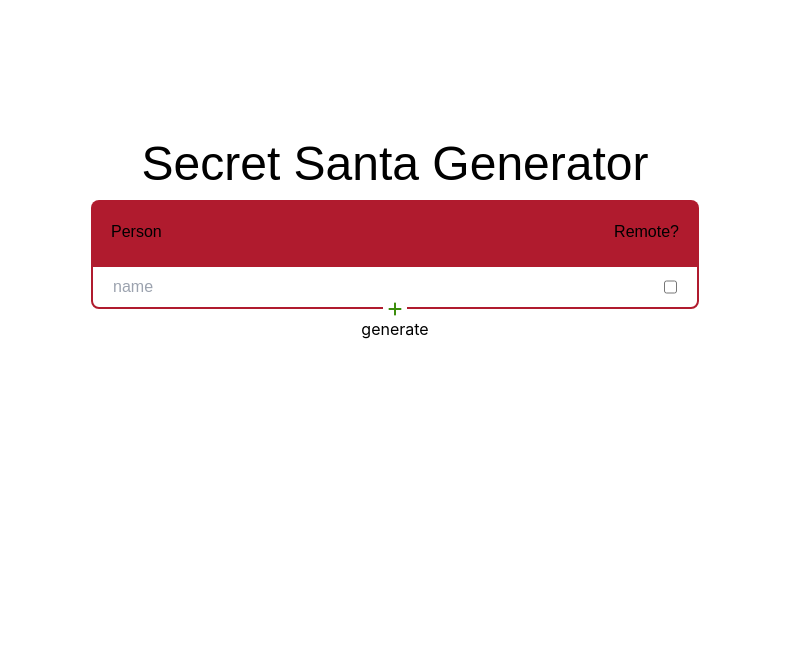
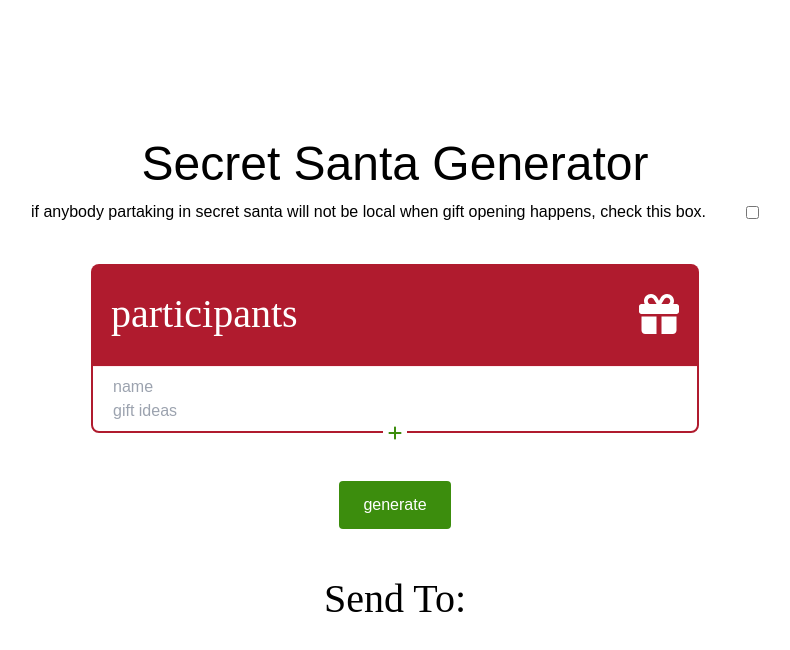
Before and after one commit to dylanbank/secret-santa, a React (Create React App) app: page / in a window 1280 px wide. Shown: the top 650 px of the page, without its empty margins (245-1035 px from the left). Built offline with nearby package versions, Linux system fonts and the light colour scheme.

Commit message:
added icons

```diff
--- a/src/components/personCard.js
+++ b/src/components/personCard.js
@@ -2,36 +2,54 @@ import { useState, useEffect } from "react";
 
 export default function PersonCard(props){
     const [ name, setName ] = useState('');
-    const [ remote, setRemote ] = useState(false);
+    const [ ideas, setIdeas ] = useState('');
     const [ address, setAddress ] =useState('');
+    const [visible, setVisible] = useState(true);
     useEffect(()=>{
         const newPersons = props.persons.map((person, index)=>{
-            console.log(person)
-            console.log(index)
             if(index != props.index){
                 return person;
             }else{
                 return {
                     name: name,
-                    remote: remote,
+                    ideas: ideas,
                     address: address
                 };
             }
         });
         props.setPersons(newPersons)
 
-    }, [name, remote, address]);
+    }, [name, ideas, address]);
+
+    useEffect(()=>{
+        setAddress('')
+    }, [props.remote]);
+
+    const Delete = () => {
+        let newPersons = [...props.persons];
+        newPersons.splice(props.index,1);
+        props.setPersons(newPersons);
+        setVisible(false);
+    }
 
     return(
-        <div className={`flex justify-between py-2 px-5 border-t border-t-red `}  >
-            <div className="flex flex-col items-start w-full">
-                <input className="w-full focus:outline-none" placeholder="name" value={name} onChange={(e)=>{setName(e.target.value)}} onKeyDown={(e)=>{ if(e.key==="Enter") {props.add()}}}></input>
-                { remote &&
-                    <input className="ml-6 focus:outline-none" placeholder="address" value={address} onChange={(e)=>{setAddress(e.target.value)}} />
+        <>
+        { visible &&
+            <div className={`flex justify-between items-center py-2 px-5 border-t border-t-pink `}  >
+                <div className="flex flex-col items-start w-full">
+                    <input className="w-full focus:outline-none" placeholder="name" value={name} onChange={(e)=>{setName(e.target.value)}} onKeyDown={(e)=>{ if(e.key==="Enter") {props.add()}}}></input>
+                    <input className="focus:outline-none" placeholder="gift ideas" value={ideas} onChange={(e)=>{setIdeas(e.target.value)}} />
+                    { props.remote &&
+                        <input className="focus:outline-none" placeholder="address" value={address} onChange={(e)=>{setAddress(e.target.value)}} />
+                    }
+                </div>
+                { props.index != 0 &&
+                    <a className='bg-white cursor-pointer h-4 w-6 flex justify-center items-center' onClick={Delete}>
+                        <div className='h-full w-full bg-trash-icon bg-center bg-no-repeat' />
+                    </a>
                 }
             </div>
-            <input type="checkbox" onChange={()=>{setRemote(!remote)}}/>
-
-        </div>
+        }
+        </>
     );
 }
--- a/src/index.css
+++ b/src/index.css
@@ -19,7 +19,7 @@ code {
 
 h1{
   font-size: 3rem;
-  font-family: 'Poppins', sans-serif;
+  font-family: 'Caveat Brush', sans-serif;
 }
 h2{
   font-size: 2.5rem;
@@ -32,7 +32,9 @@ input{
   background-color: transparent;
   font-family: 'Poppins', sans-serif;
 }
-
+a{
+  font-family: 'Poppins', sans-serif;
+}
 @media (max-width: 768px) {
 
   h1{
--- a/src/pages/Draw.js
+++ b/src/pages/Draw.js
@@ -3,15 +3,15 @@ import { useState } from "react";
 export default function Draw(props){
     return(
         <div className="h-screen w-screen flex justify-center items-center px-10 bg-red">
-            <div className="w-full md:w-1/2 md:h-1/2 p-10 bg-white">
+            <div className="w-full md:w-1/2 md:h-1/2 p-10 bg-white flex flex-col justify-between">
                 <div>
                     <h2 >Hey {props.santa}, you got</h2>
-                    <h2 >{window.atob(props.gifted)}</h2>
+                    <h1 >{window.atob(props.gifted)}</h1>
                     <h2 >for secret santa.</h2>
                 </div>
                 { props.address &&
                 <div>
-                    <h2>{window.atob(props.gifted)} will not be local so their address for mailing gifts to will be {window.atob(props.address)}</h2>
+                    <h2>if {window.atob(props.gifted)} will not be local at the gift opening, mail their gifts to {window.atob(props.address)}</h2>
                 </div>
                 }
             </div>
--- a/src/pages/New.js
+++ b/src/pages/New.js
@@ -1,18 +1,20 @@
 import { useState } from "react";
 import PersonCard from "../components/personCard";
 export default function New(){
+    const [ remote, setRemote ] = useState(false);
     const [ persons, setPersons ] = useState([{
         name: '',
-        remote: false,
+        ideas: '',
         address: ''
     }])
     const [ santas, setSantas ] = useState();
+
     const AddPerson = () => {
         setPersons(prevState => [
             ...prevState,
             {
                 name: '',
-        remote: false,
+                ideas: '',
                 address: '',
             }
         ])
@@ -22,8 +24,14 @@ export default function New(){
         //let copy = []
 
         persons.map((person,index) => {
+            if(remote){
+                if(person.address) {
+                    final.push(person);
+                }
+            }else{
                 if(person.name) {
                     final.push(person);
+                }
             }
         });
 
@@ -53,32 +61,39 @@ export default function New(){
       return (
         <div className='px-8 py-32 flex flex-col items-center'>
             <h1>Secret Santa Generator</h1>
+            <div className="flex items-center gap-10">
+                <p>if anybody partaking in secret santa will not be local when gift opening happens, check this box.</p>
+                <input type="checkbox" onChange={()=>{setRemote(!remote)}}/>
+            </div>
+            <div className='w-full md:w-1/2 mt-10'>
+                <div className='flex justify-between items-center bg-red p-5 rounded-t-lg'>
+                    <h2 className="text-white">participants </h2>
+                    <div className='h-10 w-10 bg-gift-icon bg-cover bg-no-repeat' />
 
-            <div className='w-full md:w-1/2'>
-                <div className='flex justify-between bg-red p-5 rounded-t-lg'>
-                    <p> Person </p>
-                    <p> Remote? </p>
                 </div>
                 <div className='rounded-b-lg border-2 border-red'>
                     {
                     persons.map((person, index) =>
-                        <PersonCard persons={persons} setPersons={setPersons} index={index} add={AddPerson}/>
+                        <PersonCard persons={persons} setPersons={setPersons} index={index} add={AddPerson} remote={remote} key={index}/>
                     )}
                 </div>
+
             </div>
             <a className='-mt-2 bg-white cursor-pointer h-4 w-6 flex justify-center items-center' onClick={AddPerson}>
                 <div className='h-full w-full bg-plus-icon bg-center bg-no-repeat' />
             </a>
-            <a className="cursor-pointer" onClick={Submit}>generate</a>
-
+            <a className="cursor-pointer mt-10 px-6 py-3 bg-green rounded text-white" onClick={Submit}>generate</a>
+            <div className="w-full md:w-1/2 mt-10 flex flex-col items-center">
+                <h2>Send To:</h2>
+                <div className="flex flex-col w-fit">
                 {
                     santas &&
                     santas.map((santa, index) =>
-                    <div>
-                        <p>{`${window.location.href}?santa=${santa.santa}&gifted=${window.btoa(santa.gifted)}&address=${window.btoa(santa.address)}`}</p>
-                    </div>
+                        <a href={`${window.location.href}?santa=${santa.santa}&gifted=${window.btoa(santa.gifted)}&address=${window.btoa(santa.address)}`}>{santa.santa}</a>
                     )
                 }
                 </div>
+            </div>
+        </div>
       );
 }
--- a/tailwind.config.js
+++ b/tailwind.config.js
@@ -13,7 +13,9 @@ module.exports = {
     },
     extend: {
       backgroundImage:{
-        "plus-icon": "url('/src/assets/icons/plus-solid.svg')"
+        "plus-icon": "url('/src/assets/icons/plus-solid.svg')",
+        "trash-icon": "url('/src/assets/icons/trash-solid.svg')",
+        "gift-icon": "url('/src/assets/icons/gift-solid.svg')"
       }
     },
   },
```
Also changed, not shown: src/assets/icons/gift-solid.svg (added), src/assets/icons/trash-solid.svg (added). Lines whose indentation alone changed are shown as unchanged.
